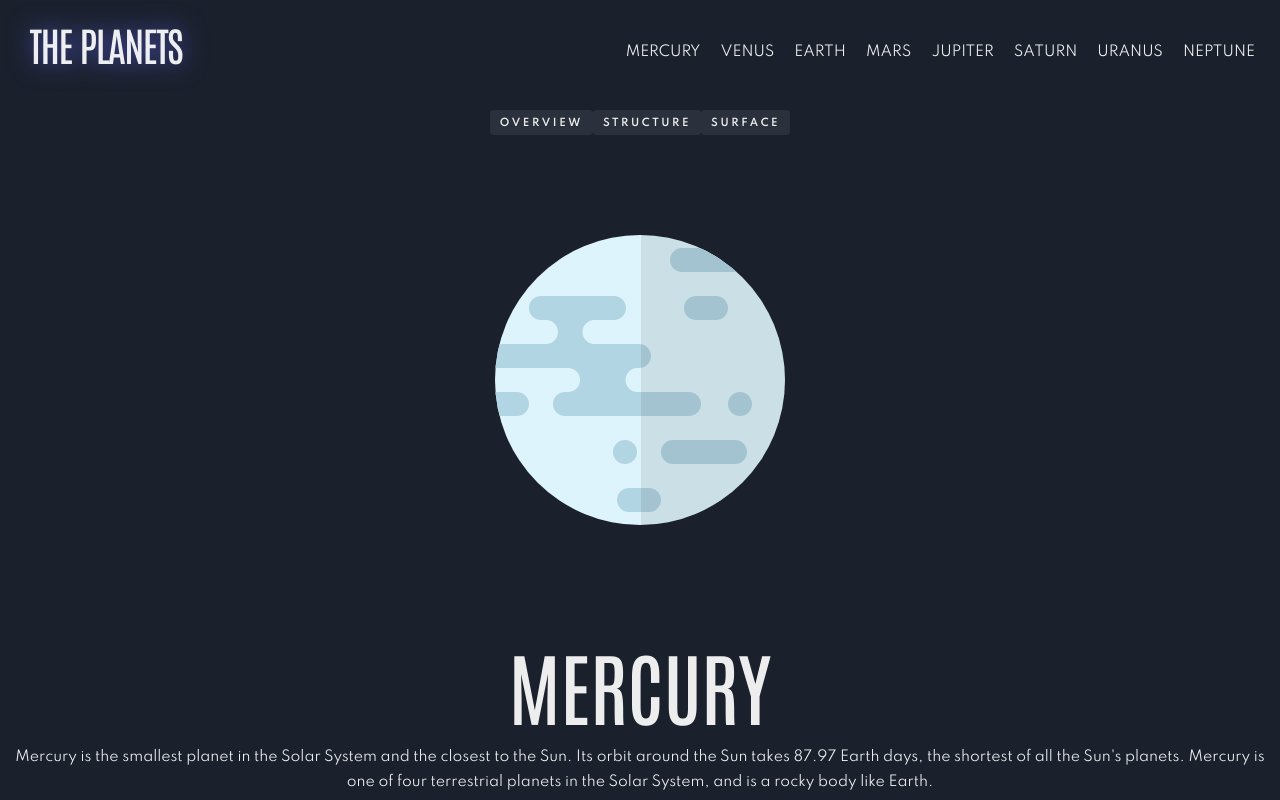
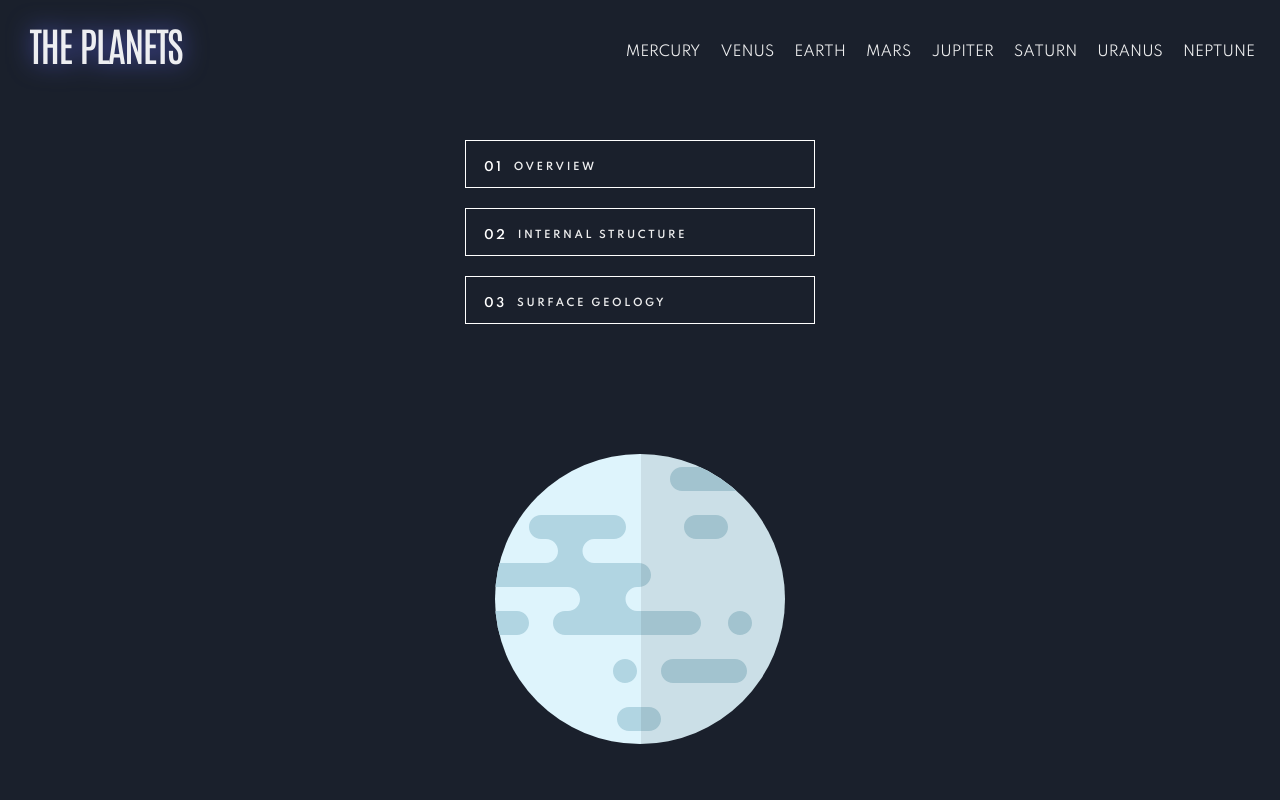
Before and after one commit to dors001/planets-facts-site, a React (Vite) app: page / in a window 1280 px wide. Shown: the top 800 px of the page. Built offline with nearby package versions, Linux system fonts and the light colour scheme.

Commit message:
Define InfoeButtons component

```diff
--- a/src/App.tsx
+++ b/src/App.tsx
@@ -4,14 +4,15 @@ import {
   VStack,
   Link,
   Show,
-  Button,
   Image,
   Text,
+  Divider,
 } from "@chakra-ui/react";
 import "./App.css";
 import "./index.css";
 import Logo from "./Components/Logo";
 import NavBar from "./Components/NavBar";
+import InfoButtons from "./Components/InfoButtons";
 
 function App() {
   return (
@@ -24,7 +25,7 @@ function App() {
               <NavBar />
             </Flex>
           </Show>
-          <Show breakpoint="(min-width: 480px) and (max-width: 1023px)">
+          <Show breakpoint="(min-width: 426px) and (max-width: 1023px)">
             <Flex className="header" flexDirection="column">
               <Logo />
               <NavBar />
@@ -36,17 +37,15 @@ function App() {
               <NavBar />
             </Flex>
           </Show>
-          <Box className="info-buttons">
-            <Button textStyle="h3" className="info-buttons--button">
-              {"overview".toUpperCase()}
-            </Button>
-            <Button textStyle="h3" className="info-buttons--button">
-              {"structure".toUpperCase()}
-            </Button>
-            <Button textStyle="h3" className="info-buttons--button">
-              {"surface".toUpperCase()}
-            </Button>
-          </Box>
+          <Show breakpoint="(max-width: 767px)">
+            <InfoButtons />
+          </Show>
+          <Show breakpoint="(min-width: 768px) and (max-width: 1023px)">
+            <InfoButtons />
+          </Show>
+          <Show above="lg">
+            <InfoButtons />
+          </Show>
           <Image className="planet-img" src="./src/assets/planet-mercury.svg" />
           <Box>
             <Box textStyle="h1">{"mercury".toUpperCase()}</Box>
--- a/src/Components/InfoButton.tsx
+++ b/src/Components/InfoButton.tsx
@@ -1,18 +1,19 @@
-import { Box, Button } from "@chakra-ui/react";
+import { Box, Text, Button } from "@chakra-ui/react";
 
 interface Props {
   topic: string;
+  infoBtnClass: string;
+  number: string;
 }
 
-const InfoButton = ({ topic }: Props) => {
+const InfoButton = ({ topic, infoBtnClass, number }: Props) => {
   return (
     <>
-      <Box>
-        <Button
-          textStyle="h3"
-          className="info-buttons--button"
-          variant="outline"
-        >
+      <Box className={infoBtnClass} textAlign="left">
+        <Text className="info-button--text" textStyle="h3">
+          {number}
+        </Text>
+        <Button textStyle="h3" variant="ghost" >
           {topic.toUpperCase()}
         </Button>
       </Box>
--- /dev/null
+++ b/src/Components/InfoButtons.tsx
@@ -0,0 +1,84 @@
+import { Divider, Flex, Show } from "@chakra-ui/react";
+import InfoButton from "./InfoButton";
+
+enum Topics {
+  overview = "overview",
+  structureMobile = "structure",
+  surfaceMobile = "surface",
+  structureDesktop = "internal structure",
+  surfaceDesktop = "surface geology",
+}
+
+enum InfoBtnClass {
+  desktop = "info-buttons--btn_desktop",
+  tablet = "info-buttons--btn_tablet",
+  mobile = "info-buttons--btn_mobile",
+}
+
+const InfoButtons = () => {
+  return (
+    <>
+      <Show breakpoint="(max-width: 767px)">
+        <Divider />
+        <Flex className="info-buttons">
+          <InfoButton
+            infoBtnClass={InfoBtnClass.mobile}
+            topic={Topics.overview}
+            number=""
+          />
+          <InfoButton
+            infoBtnClass={InfoBtnClass.mobile}
+            topic={Topics.structureMobile}
+            number=""
+          />
+          <InfoButton
+            infoBtnClass={InfoBtnClass.mobile}
+            topic={Topics.surfaceMobile}
+            number=""
+          />
+        </Flex>
+        <Divider />
+      </Show>
+      <Show breakpoint="(min-width: 768px) and (max-width: 1023px)">
+        <Flex className="info-buttons" flexDirection="column">
+          <InfoButton
+            infoBtnClass={InfoBtnClass.tablet}
+            topic={Topics.overview}
+            number="01"
+          />
+          <InfoButton
+            infoBtnClass={InfoBtnClass.tablet}
+            topic={Topics.structureDesktop}
+            number="02"
+          />
+          <InfoButton
+            infoBtnClass={InfoBtnClass.tablet}
+            topic={Topics.surfaceDesktop}
+            number="03"
+          />
+        </Flex>
+      </Show>
+      <Show above="lg">
+        <Flex className="info-buttons" flexDirection="column">
+          <InfoButton
+            infoBtnClass={InfoBtnClass.desktop}
+            topic={Topics.overview}
+            number="01"
+          />
+          <InfoButton
+            infoBtnClass={InfoBtnClass.desktop}
+            topic={Topics.structureDesktop}
+            number="02"
+          />
+          <InfoButton
+            infoBtnClass={InfoBtnClass.desktop}
+            topic={Topics.surfaceDesktop}
+            number="03"
+          />
+        </Flex>
+      </Show>
+    </>
+  );
+};
+
+export default InfoButtons;
--- a/src/Components/Logo.tsx
+++ b/src/Components/Logo.tsx
@@ -4,14 +4,14 @@ import "../index.css";
 const Logo = () => {
   return (
     <>
-      <Show breakpoint="(min-width: 480px) and (max-width: 1023px)">
+      <Show breakpoint="(min-width: 426px) and (max-width: 1023px)">
         <Box className="logo">
           <Text className="logo--text" textStyle="h2">
             THE PLANETS
           </Text>
         </Box>
       </Show>
-      <Show breakpoint="(max-width: 480px)">
+      <Show breakpoint="(max-width: 425px)">
         <Box className="logo">
           <Text className="logo--text" textStyle="h2" float="left">
             THE PLANETS
@@ -20,7 +20,12 @@ const Logo = () => {
       </Show>
       <Show breakpoint="(min-width: 1024px)">
         <Box className="logo">
-          <Text className="logo--text" textStyle="h2" float="left" marginLeft="2rem">
+          <Text
+            className="logo--text"
+            textStyle="h2"
+            float="left"
+            marginLeft="2rem"
+          >
             THE PLANETS
           </Text>
         </Box>
--- a/src/Components/NavBar.tsx
+++ b/src/Components/NavBar.tsx
@@ -18,7 +18,7 @@ import MenuItems from "./MenuItems";
 const NavBar = () => {
   return (
     <>
-      <Show below="sm">
+      <Show breakpoint="(max-width: 425px)">
         <Menu>
           <MenuButton
             className="nav--btn"
@@ -69,7 +69,7 @@ const NavBar = () => {
           </MenuList>
         </Menu>
       </Show>
-      <Show breakpoint="(min-width: 480px) and (max-width: 1023px)">
+      <Show breakpoint="(min-width: 426px) and (max-width: 1023px)">
         <Box className="nav">
           <Flex className="nav--links" textStyle="body" gap={4}>
             <Link>{"mercury".toUpperCase()}</Link>
--- a/src/index.css
+++ b/src/index.css
@@ -31,6 +31,14 @@
   width: 100%;
 }
 
+.logo--text {
+  font-family: "Antonio, sans-serif";
+  font-weight: 500;
+  font-size: 2.8rem;
+  letter-spacing: -1.05px;
+  padding: 0.5rem 0;
+}
+
 /* NavBar */
 
 .nav {
@@ -54,13 +62,38 @@
   margin: 1.5rem 2rem;
 }
 
-.logo--text {
-  font-family: "Antonio, sans-serif";
-  font-weight: 500;
-  font-size: 2.8rem;
-  letter-spacing: -1.05px;
-  padding: 0.5rem 0;
+/* Info Buttons */
+
+.info-buttons {
+  gap: 8;
+  margin: 2rem auto;
 }
+
+.info-buttons--btn_tablet {
+  width: 281px;
+  height: 40px;
+  margin: 1rem auto;
+  padding: 0.9rem;
+  border: 1px solid white;
+}
+
+.info-buttons--btn_desktop {
+  width: 350px;
+  height: 48px;
+  margin: 1rem auto;
+  padding: 1.3rem;
+  border: 1px solid white;
+}
+
+.info-button--text {
+  color:white;
+  float: left;
+  padding-top: 0.5rem;
+  padding-left: 0.5rem;
+}
+
+
+/* Planet Image */
 
 .planet-img {
   margin: 9.5rem 13.5rem;
```
